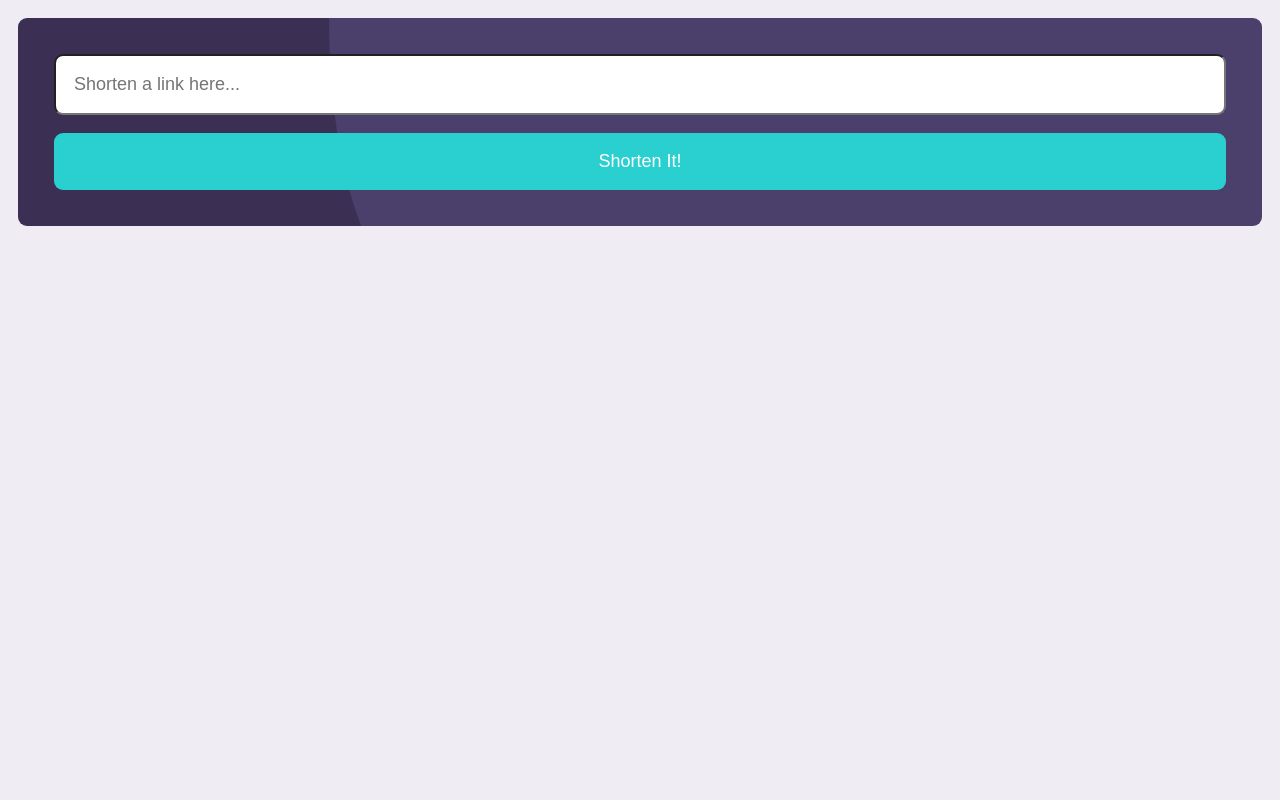
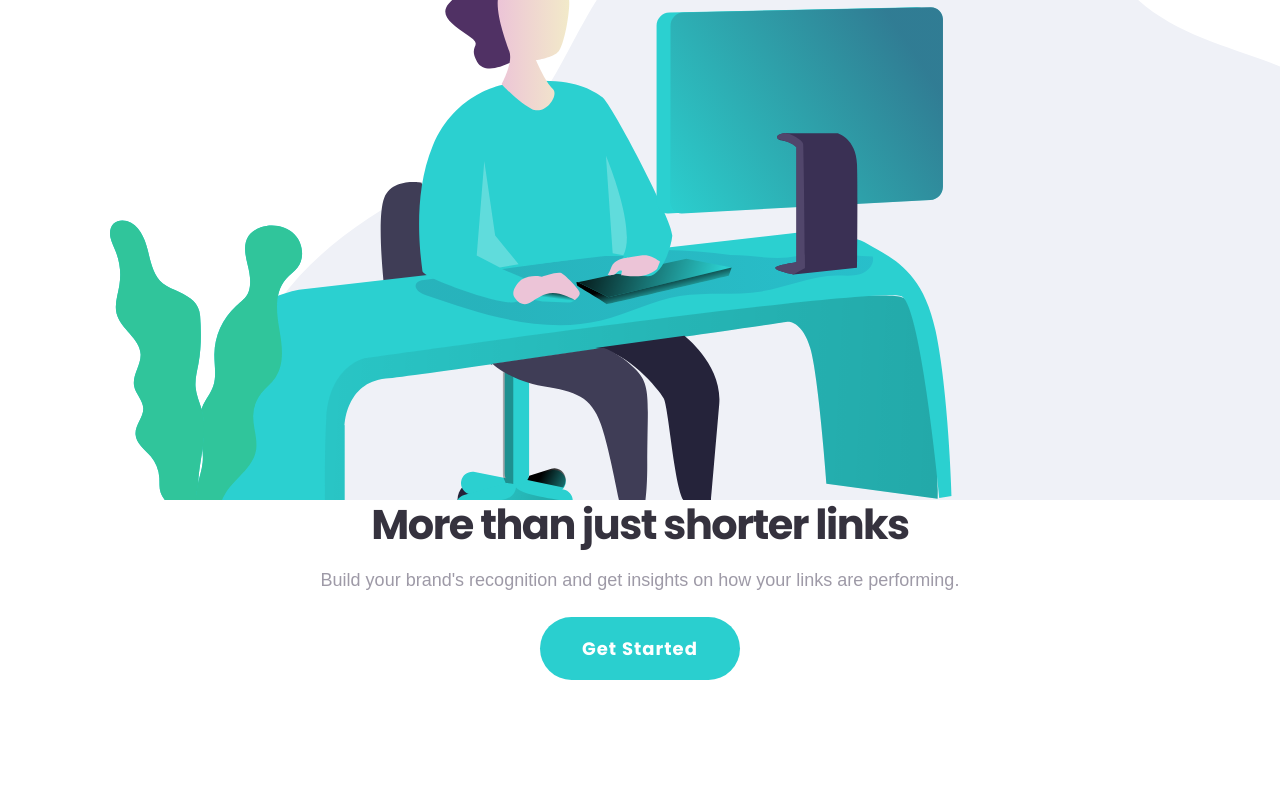
Before and after one commit to christocarr/url-shortener, a React (Create React App) app: page / in a window 1280 px wide. Shown: the top 800 px of the page. Built offline with nearby package versions, Linux system fonts and the light colour scheme; a web font is replaced by a local one.

Commit message:
feat: add hero section

```diff
--- a/src/App.js
+++ b/src/App.js
@@ -11,7 +11,27 @@ function App() {
   };
 
   return (
-    <div>
+    <>
+      <section className="hero_container">
+        <div
+          className="svg_container"
+          style={{
+            backgroundImage: `url('./assets/images/illustration-working.svg')`,
+            backgroundRepeat: 'no-repeat',
+            backgroundPosition: 'calc(100% + 110px)',
+            backgroundSize: '100%',
+          }}
+        ></div>
+        <div className="hero_text_container">
+          <h1 className="hero_heading">More than just shorter links</h1>
+          <p className="hero_body">
+            Build your brand's recognition and get insights on how your links
+            are performing.
+          </p>
+          <button className="hero_cta">Get Started</button>
+        </div>
+      </section>
+      <div className="form_link_list_container">
         <UrlShortenerForm
           shortLinkAndUrl={shortLinkAndUrl}
           setShortLinkAndUrl={setShortLinkAndUrl}
@@ -29,6 +49,7 @@ function App() {
           </ul>
         )}
       </div>
+    </>
   );
 }
 
--- a/src/components/Form/UrlShortenerForm.module.css
+++ b/src/components/Form/UrlShortenerForm.module.css
@@ -1,7 +1,6 @@
 .form {
   display: flex;
   flex-direction: column;
-  /* background: url('/assets/images/bg-shorten-mobile.svg'); */
   background-color: hsl(257, 27%, 26%);
   padding: 2em;
   margin-bottom: 1em;
@@ -21,4 +20,6 @@
 
 .button {
   margin-top: 1em;
+  font-family: 'PoppinsBold', sans-serif;
+  font-weight: 700;
 }
--- a/src/index.css
+++ b/src/index.css
@@ -27,7 +27,8 @@
   --error-placeholder-color: hsl(0, 87%, 67%);
   --main-background-color: hsl(260, 20%, 94%);
   --cyan: hsl(180, 66%, 49%);
-
+  --body-text-color: hsl(257, 7%, 63%);
+  --heading-text-color: hsl(255, 11%, 22%);
   --Dark-Violet: hsl(257, 27%, 26%);
   --Red: hsl(0, 87%, 67%);
   --Gray: hsl(0, 0%, 75%);
@@ -38,22 +39,25 @@
 }
 
 body {
+  color: var(--body-text-color);
   margin: 0;
   -webkit-font-smoothing: antialiased;
   -moz-osx-font-smoothing: grayscale;
   background-color: var(--main-background-color);
-  padding: 1em;
+  line-height: 1.6em;
 }
 
 /* default styles */
 button {
-  font-family: 'PoppinsMedium' sans-serif;
   border-style: none;
   color: white;
   background-color: var(--main-button-color);
   padding: 1em;
   border-radius: 0.5em;
   font-size: 1rem;
+  font-family: 'PoppinsBold', sans-serif;
+  font-weight: 700;
+  letter-spacing: 1px;
 }
 
 input {
@@ -69,6 +73,52 @@ li {
   list-style: none;
 }
 
+h1,
 p {
   margin: 0;
 }
+
+.hero_container {
+  width: 100vw;
+  height: 1000px;
+  background-color: white;
+  margin-bottom: 5em;
+}
+
+.svg_container {
+  width: 100%;
+  height: 50%;
+}
+
+.hero_text_container {
+  width: 90%;
+  margin: 0 auto;
+  text-align: center;
+}
+
+.hero_heading {
+  font-family: 'PoppinsBold', sans-serif;
+  font-weight: 700;
+  font-size: 2.3rem;
+  letter-spacing: -1.5px;
+  line-height: 1.2em;
+  color: var(--heading-text-color);
+  margin-bottom: 0.4em;
+}
+
+.hero_body {
+  margin-bottom: 1.2em;
+}
+
+.hero_cta {
+  width: 200px;
+  border-radius: 2em;
+  font-family: 'PoppinsBold', sans-serif;
+  font-weight: 700;
+  letter-spacing: 1px;
+}
+
+.form_link_list_container {
+  padding: 0 1em;
+  margin-top: -11em;
+}
```
Also changed, not shown: public/assets/images/illustration-working.svg (added). Lines whose indentation alone changed are shown as unchanged.
